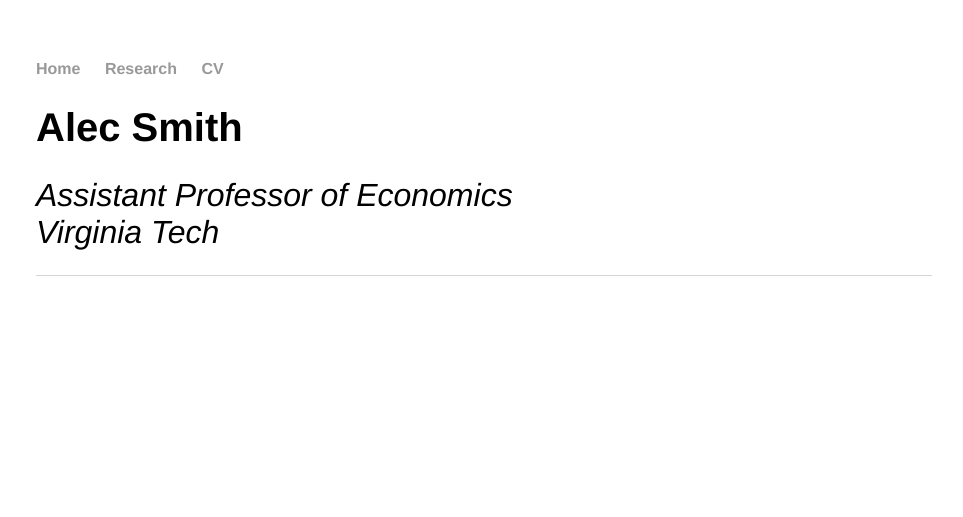
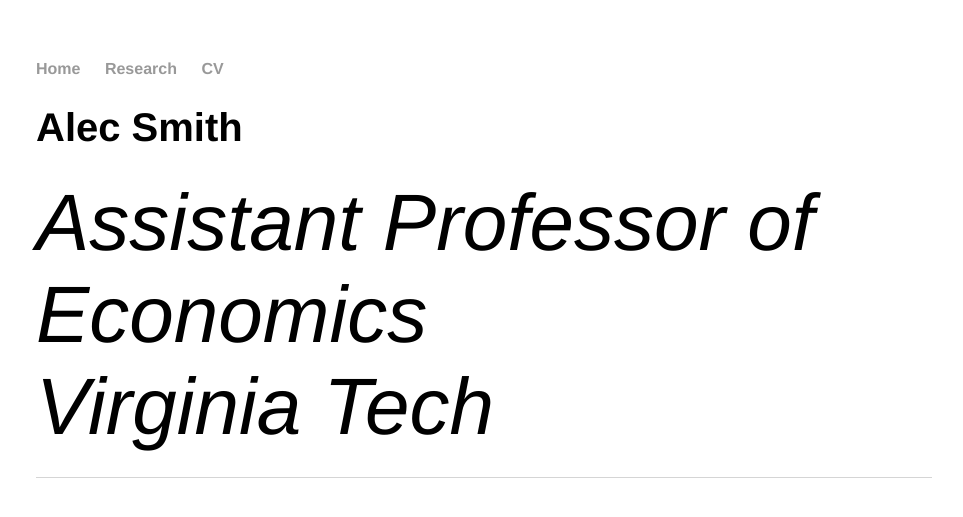
Before and after one commit to alecsmith/alecsmith.github.io, a Jekyll site: the page built from index.html, in a window 1280 px wide. Shown: the top 517 px of the page, without its empty margins (156-1119 px from the left). Built offline with Jekyll 4.4.1, drawn with Linux system fonts in a browser that asks for light colours.

Commit message:
Update main.css

```diff
--- a/css/main.css
+++ b/css/main.css
@@ -42,6 +42,6 @@
     list-style: none;
 }
 address {
-    font-size: 2em;
+    font-size: 5em;
     font-family:'Helvetica', 'Arial', 'Sans-Serif';
 }
```
